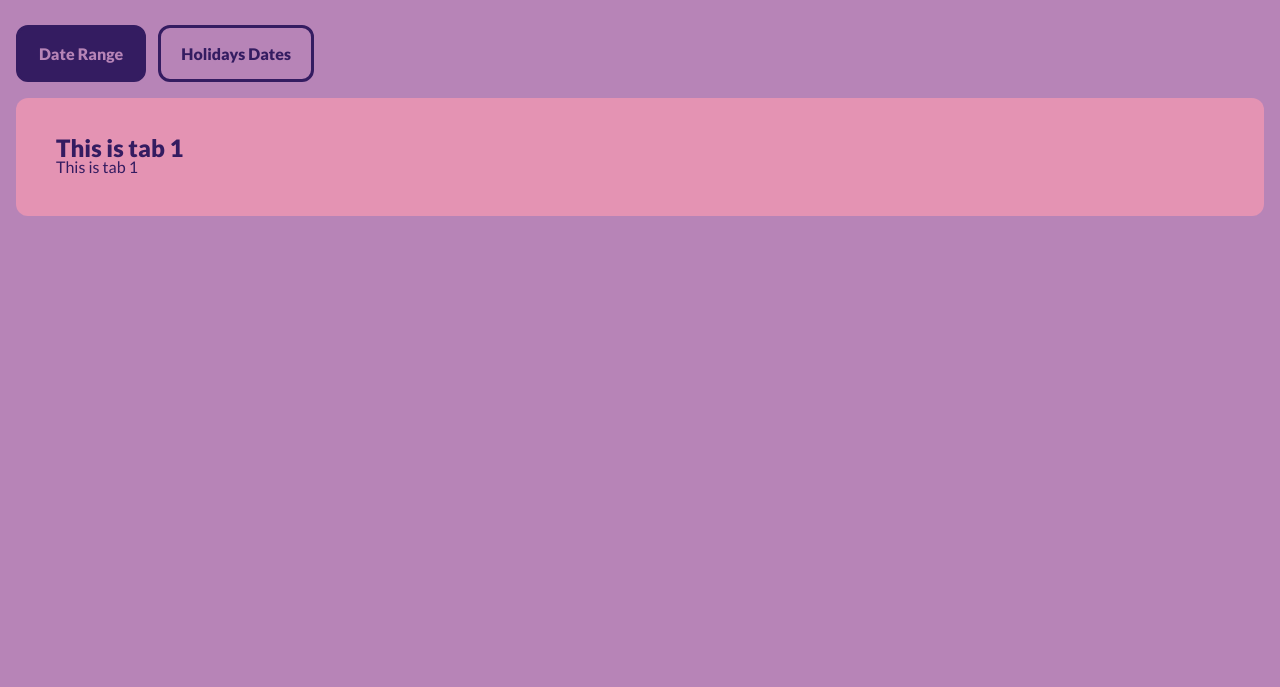
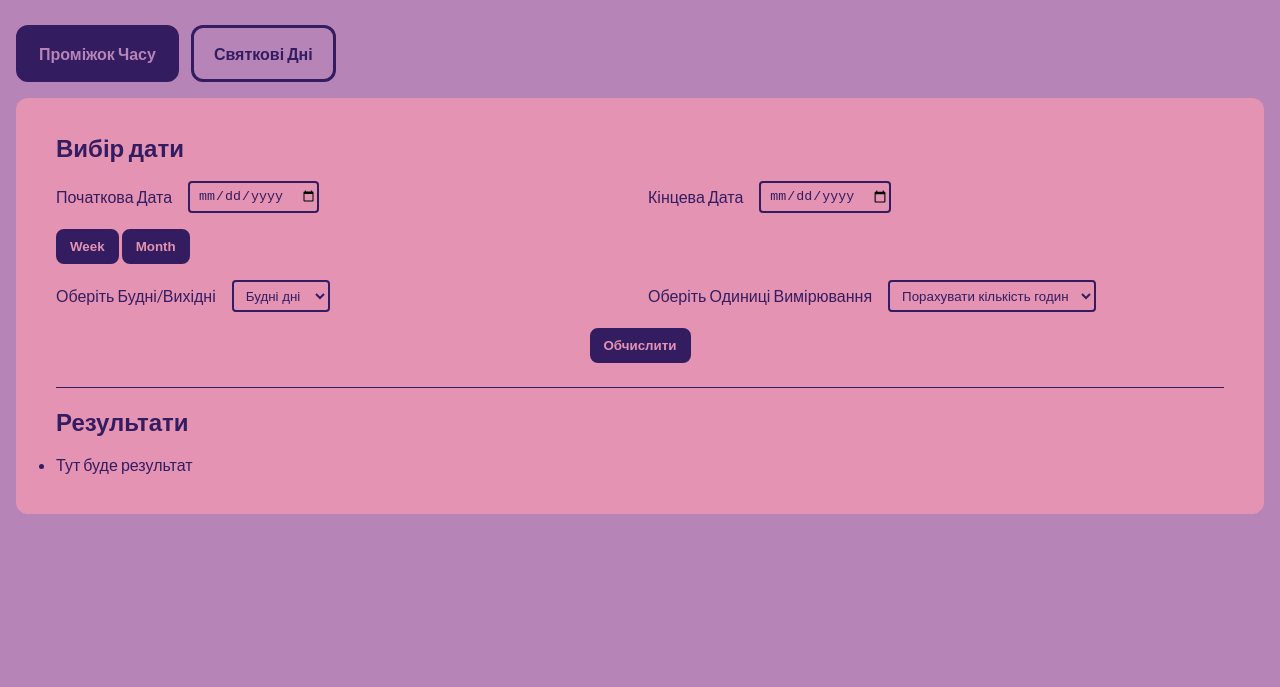
Before and after one commit to Olha21-new/prjctr-hw, a plain HTML site: page index.html in a window 1280 px wide. Shown: the part 113-800 px from the top of the page. Drawn offline with Linux system fonts and the light colour scheme.

Commit message:
Update index.html

```diff
--- a/index.html
+++ b/index.html
@@ -16,22 +16,100 @@
 
   <body>
     <header class="header">
-      <h1>Date Picker</h1>
+      <h1>Курсовий</h1>
     </header>
     <main>
       <ul>
-        <li data-tab-target="#range" class="tab-button active">Date Range</li>
-        <li data-tab-target="#holidays" class="tab-button">Holidays Dates</li>
+        <li data-tab-target="#range" class="tab-button active">Проміжок Часу</li>
+        <li data-tab-target="#holidays" class="tab-button">Святкові Дні</li>
       </ul>
 
       <div class="tabs-content">
+        <!--Tab 1-->
         <div id="range" data-tab-content class="active">
-          <h2>This is tab 1</h2>
-          <p>This is tab 1</p>
+           <!--Inputs tab 1-->
+           <h2>Вибір дати</h2>
+
+          <div class="input-date__wrapper">
+            <div class="input-date">
+             <label>Початкова Дата</label>
+             <input type="date" />
+           </div>
+           <div class="input-date">
+             <label>Кінцева Дата</label>
+             <input type="date" />
+           </div>
+            <div class="time-span">
+              <button data-preset="Тиждень">
+                Week
+              </button>
+              <button  data-preset="Місяць">
+                Month
+              </button>
+            </div>
+
+              <div class="input-date">
+              <label>Оберіть Будні/Вихідні</label>
+              <select name="selectDays"
+               <option value="all">Всі дні</option>
+               <option value="weekdays">Будні дні</option>
+               <option value="weekends">Вихідні дні</option>
+              </select>
+             </div>
+
+              <div class="input-date" ><label>Оберіть Одиниці Вимірювання</label>
+               <select name="selectUnits"
+               <option value="days">Порахувати кількість днів</option>
+               <option value="hours">Порахувати кількість годин</option>
+               <option value="minutes">Порахувати кількість хвилин</option>
+               <option value="seconds">Порахувати кількість секунд</option>
+               </select>
+              </div>
+
+            <div class="count__button-wrapper">
+              <button class="count__button""">Обчислити</button>
+            </div>
+          </div>
+          <!--Results block-->
+          <div class="results">
+            <h2>Результати</h2>
+            <ul class="result-history">
+              <li class="result-history__list">Тут буде результат</li>
+          </div>
         </div>
+        <!--Tab 2-->
         <div id="holidays" data-tab-content>
-          <h2>This is tab 2</h2>
-          <p>This is tab 2</p>
+           <!--Inputs tab 2-->
+           <div class="input-date__wrapper">
+            <div class="input-date">
+             <label>Вибір країни</label>
+              <select name="selectCountry" ><
+               <option value="all">Всі дні</option>
+               <option value="weekdays">Будні дні</option>
+               <option value="weekends">Вихідні дні</option>
+              </select>
+              </div>
+
+              <div class="input-date">
+               <label>Вибір року</label>
+               <select name="selectYear" >
+                <option value="days">Порахувати кількість днів</option>
+                <option value="hours">Порахувати кількість годин</option>
+                <option value="minutes">Порахувати кількість хвилин</option>
+                <option value="seconds">Порахувати кількість секунд</option>
+               </select>
+             </div>
+             <div class="count__button-wrapper">
+              <button class="count__button">Показати</button>
+            </div>
+           </div>
+           <!--Results block-->
+          <div class="results">
+            <h2>Результати</h2>
+            <ul class="result-history">
+              <li class="result-history__list">Тут буде результат</li>
+          </div>
+          </div>
         </div>
       </div>
     </main>
```
